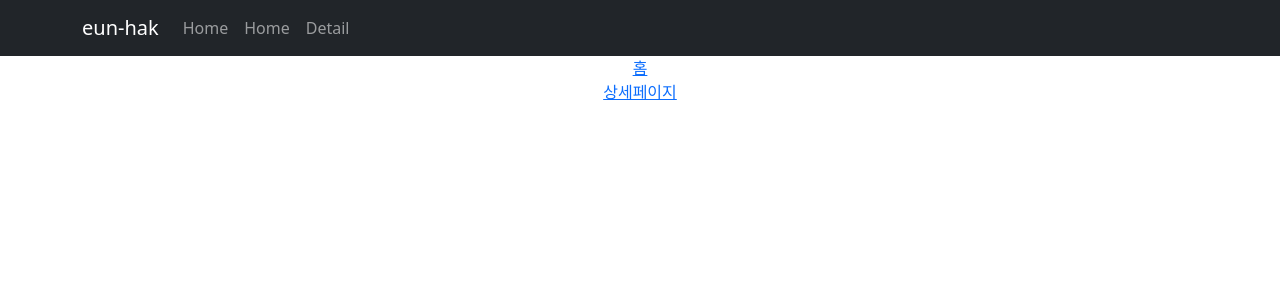
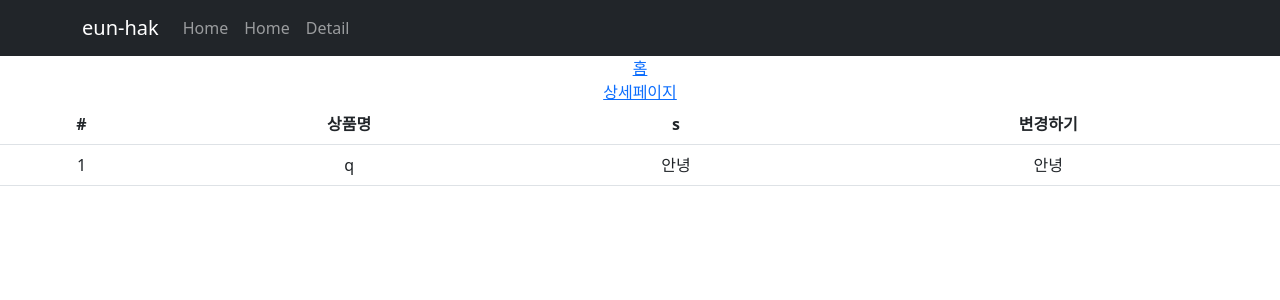
Before and after one commit to eun-hak/React-Shoppingmall, a React (Create React App) app: page /cart in a window 1280 px wide. Shown: the top 300 px of the page. Built offline with nearby package versions, Linux system fonts and the light colour scheme.

Commit message:
redux 구현중

```diff
--- a/package.json
+++ b/package.json
@@ -3,6 +3,7 @@
   "version": "0.1.0",
   "private": true,
   "dependencies": {
+    "@reduxjs/toolkit": "^1.8.5",
     "@testing-library/jest-dom": "^5.16.5",
     "@testing-library/react": "^13.3.0",
     "@testing-library/user-event": "^13.5.0",
@@ -11,6 +12,7 @@
     "react": "^18.2.0",
     "react-bootstrap": "^2.5.0",
     "react-dom": "^18.2.0",
+    "react-redux": "^8.0.2",
     "react-router-dom": "^6.3.0",
     "react-scripts": "5.0.1",
     "styled-components": "^5.3.5",
--- a/src/App.js
+++ b/src/App.js
@@ -8,9 +8,11 @@
 import { Routes, Route, Link, useNavigate, Outlet } from "react-router-dom";
 import { Detail } from "./routes/Detail.js";
 import axios from "axios";
+import Cart from "./routes/Cart.js";
+
 function App() {
   let [shoes, setShoes] = useState(data);
-
+  let [재고] = useState([10, 11, 12]);
   let navigate = useNavigate();
   return (
     <div className="App">
@@ -110,6 +112,15 @@
           <Route path="one" element={<div>첫주문 양배추즙</div>} />
           <Route path="two" element={<div>생일기념 쿠폰</div>} />
         </Route>
+
+        <Route
+          path="/cart"
+          element={
+            <div>
+              <Cart></Cart>
+            </div>
+          }
+        />
       </Routes>
     </div>
   );
--- a/src/index.js
+++ b/src/index.js
@@ -4,13 +4,18 @@
 import App from "./App";
 import reportWebVitals from "./reportWebVitals";
 import { BrowserRouter } from "react-router-dom";
+import { Provider } from "react-redux";
+
+import store from "./store.js";
 
 const root = ReactDOM.createRoot(document.getElementById("root"));
 root.render(
   <React.StrictMode>
-    <BrowserRouter>
-      <App />
-    </BrowserRouter>
+    <Provider store={store}>
+      <BrowserRouter>
+        <App />
+      </BrowserRouter>
+    </Provider>
   </React.StrictMode>
 );
 
--- /dev/null
+++ b/src/routes/Cart.js
@@ -0,0 +1,28 @@
+import { Table } from "react-bootstrap";
+
+function Cart() {
+  return (
+    <div>
+      <Table>
+        <thead>
+          <tr>
+            <th>#</th>
+            <th>상품명</th>
+            <th>s</th>
+            <th>변경하기</th>
+          </tr>
+        </thead>
+        <tbody>
+          <tr>
+            <td>1</td>
+            <td>q</td>
+            <td>안녕</td>
+            <td>안녕</td>
+          </tr>
+        </tbody>
+      </Table>
+    </div>
+  );
+}
+
+export default Cart;
--- /dev/null
+++ b/src/store.js
@@ -0,0 +1,5 @@
+import { configureStore } from "@reduxjs/toolkit";
+
+export default configureStore({
+  reducer: {},
+});
```
Also changed, not shown: 1 other file (tests, documents, lock files or other folders).
